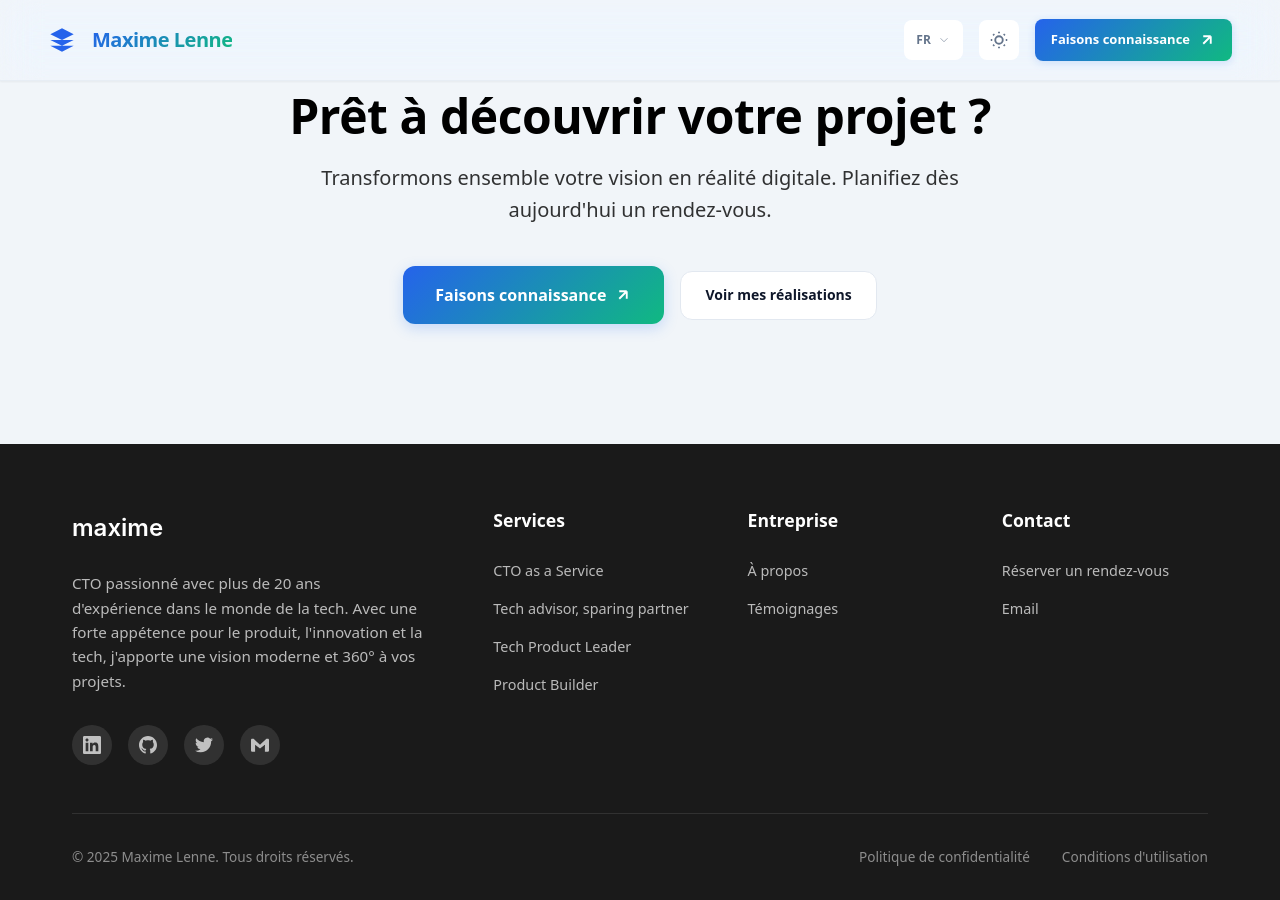
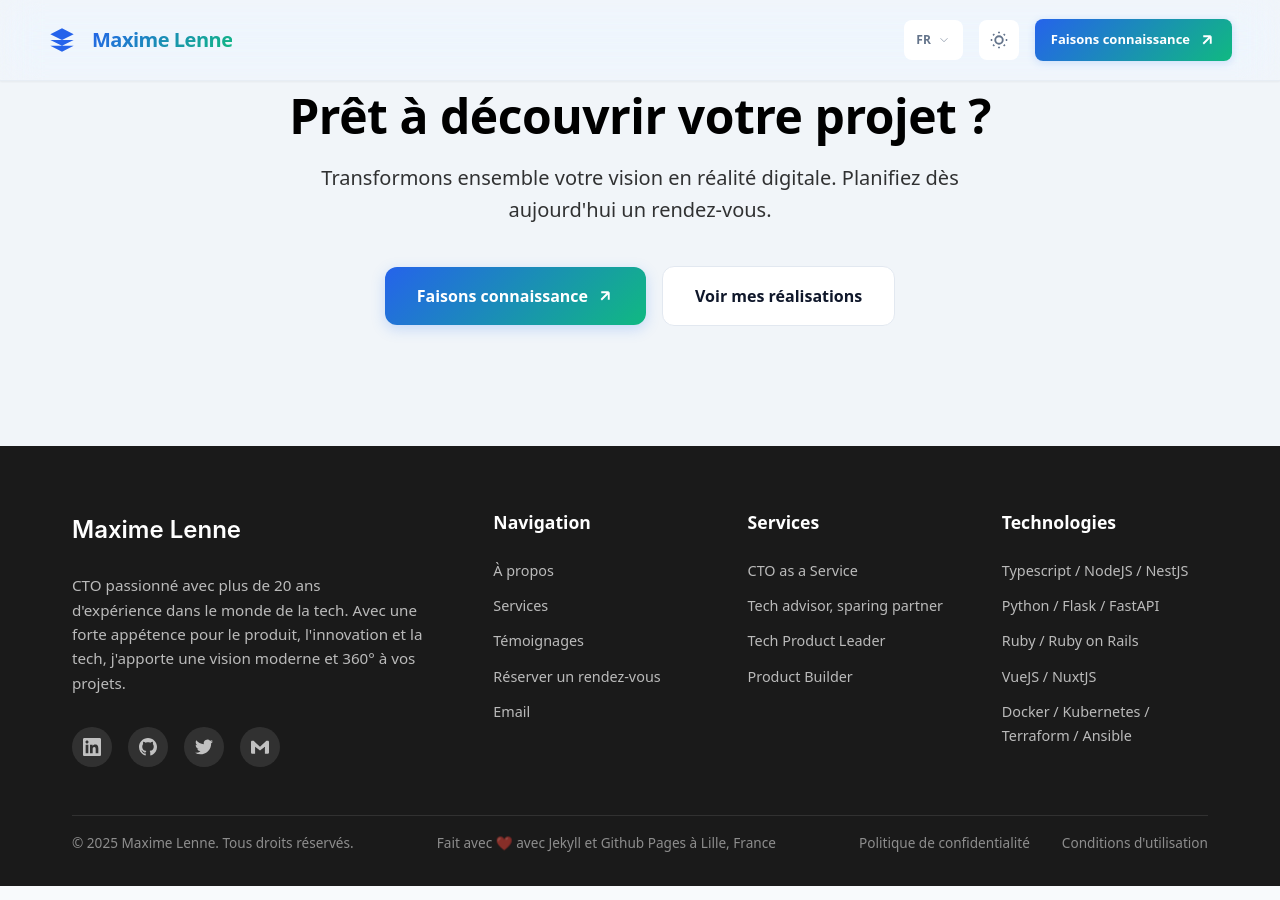
Before and after one commit to maxime-lenne/maxime-lenne.github.io, a Jekyll site: the page built from index.md, in a window 1280 px wide and 900 px high, scrolled down 4581 px. Built offline with Jekyll 4.4.1, drawn with Linux system fonts in a browser that asks for light colours.

Commit message:
content last fix

```diff
--- a/_includes/figma/final-cta-section.html
+++ b/_includes/figma/final-cta-section.html
@@ -10,7 +10,7 @@
       </p>
       <div class="figma-final-cta__actions">
         {% include figma/cta-button.html text="Faisons connaissance" icon="arrow" %}
-        {% include figma/cta-button.html style="secondary" text="Voir mes réalisations" url="projects/" %}
+        {% include figma/cta-button.html style="secondary" size="large" text="Voir mes réalisations" url="projects/" %}
       </div>
     </div>
   </div>
--- a/_layouts/figma.html
+++ b/_layouts/figma.html
@@ -162,7 +162,7 @@
             <div class="figma-footer__content">
                 <div class="figma-footer__brand">
                     <div class="figma-footer__logo">
-                        <span class="figma-footer__logo-text">maxime</span>
+                        <span class="figma-footer__logo-text">Maxime Lenne</span>
                     </div>
                     <p class="figma-footer__description">
                         CTO passionné avec plus de 20 ans d'expérience dans le monde de la tech. Avec une forte appétence pour le produit, l'innovation et la tech, j'apporte une vision moderne et 360° à vos projets.
@@ -192,6 +192,18 @@
                 </div>
 
                 <div class="figma-footer__links">
+
+                    <div class="figma-footer__column">
+                        <h4 class="figma-footer__column-title">Navigation</h4>
+                        <ul class="figma-footer__column-list">
+                            <li><a href="#about">À propos</a></li>
+                            <li><a href="#services">Services</a></li>
+                            <li><a href="#testimonials">Témoignages</a></li>
+                            <li><a href="https://calendar.notion.so/meet/maxime-lenne/1h1wbg4ojm">Réserver un rendez-vous</a></li>
+                            <li><a href="{{ site.author.email | prepend: 'mailto:' }}">Email</a></li>
+                        </ul>
+                    </div>
+
                     <div class="figma-footer__column">
                         <h4 class="figma-footer__column-title">Services</h4>
                         <ul class="figma-footer__column-list">
@@ -203,20 +215,13 @@
                     </div>
 
                     <div class="figma-footer__column">
-                        <h4 class="figma-footer__column-title">Entreprise</h4>
+                        <h4 class="figma-footer__column-title">Technologies</h4>
                         <ul class="figma-footer__column-list">
-                            <li><a href="#about">À propos</a></li>
-                            <li><a href="#testimonials">Témoignages</a></li>
-                            <!--li><a href="/blog">Blog</a></li>
-                            <li><a href="/projects">Projets</a></li-->
-                        </ul>
-                    </div>
-
-                    <div class="figma-footer__column">
-                        <h4 class="figma-footer__column-title">Contact</h4>
-                        <ul class="figma-footer__column-list">
-                            <li><a href="https://calendar.notion.so/meet/maxime-lenne/1h1wbg4ojm">Réserver un rendez-vous</a></li>
-                            <li><a href="{{ site.author.email | prepend: 'mailto:' }}">Email</a></li>
+                            <li>Typescript / NodeJS / NestJS</li>
+                            <li>Python / Flask / FastAPI</li>
+                            <li>Ruby / Ruby on Rails</li>
+                            <li>VueJS / NuxtJS</li>
+                            <li>Docker / Kubernetes / Terraform / Ansible</li>
                         </ul>
                     </div>
                 </div>
@@ -226,6 +231,9 @@
                 <div class="figma-footer__bottom-content">
                     <p class="figma-footer__copyright">
                         © {{ 'now' | date: "%Y" }} Maxime Lenne. Tous droits réservés.
+                    </p>
+                    <p class="figma-footer__copyright">
+                        Fait avec ❤️ avec Jekyll et Github Pages à Lille, France
                     </p>
                     <div class="figma-footer__legal">
                         <a href="/legal/privacy">Politique de confidentialité</a>
--- a/_sass/components/_cta-button.scss
+++ b/_sass/components/_cta-button.scss
@@ -31,6 +31,7 @@
 
     &:hover {
       transform: translateY(-2px);
+      color: white;
       box-shadow: 0 8px 25px rgba(59, 130, 246, 0.35);
       background: linear-gradient(135deg,
         color-mix(in srgb, #2563eb 90%, white),
@@ -50,6 +51,7 @@
     border: 1px solid var(--color-border);
 
     &:hover {
+      color: var(--color-text-primary);
       background: var(--color-surface-hover);
       border-color: var(--color-border-hover);
       transform: translateY(-1px);
--- a/_sass/layouts/_figma.scss
+++ b/_sass/layouts/_figma.scss
@@ -409,6 +409,7 @@
 
   &:hover {
     transform: translateY(-2px);
+    color: white;
     box-shadow: 0 4px 16px rgba(59, 130, 246, 0.3);
     background: linear-gradient(135deg, var(--color-primary-light), var(--color-secondary-light));
   }
--- a/_sass/pages/_figma-demo.scss
+++ b/_sass/pages/_figma-demo.scss
@@ -1155,11 +1155,13 @@
 
       li {
         margin-bottom: 0.75rem;
+        color: rgba(255, 255, 255, 0.7);
+        text-decoration: none;
+        font-size: 0.9rem;
 
         a {
           color: rgba(255, 255, 255, 0.7);
           text-decoration: none;
-          font-size: 0.9rem;
           transition: color 0.3s ease;
 
           &:hover {
@@ -1172,7 +1174,7 @@
 
   &__bottom {
     border-top: 1px solid rgba(255, 255, 255, 0.1);
-    padding-top: 2rem;
+    padding-top: 1rem;
 
     &-content {
       display: flex;
```
